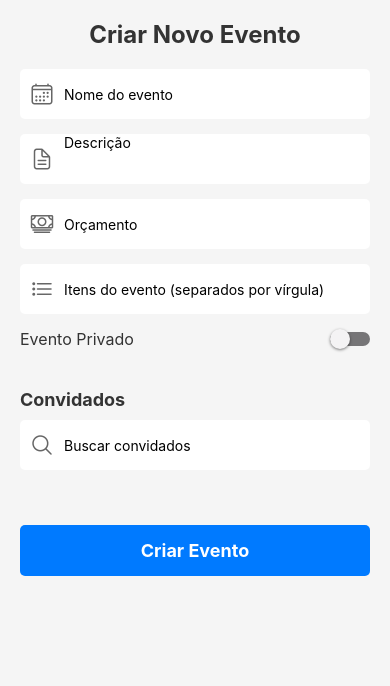
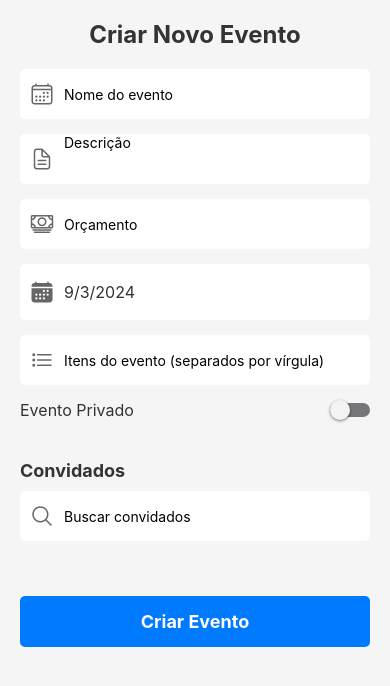
Before and after one commit to JeanLuccaZampieri/ProjetoVI, a React Native app: screen /CadastrarEvento in a window 390 px wide. Shown: the top 686 px of the page. Built offline with nearby package versions, Linux system fonts and the light colour scheme.

Commit message:
modified:   package-lock.json 	modified:   package.json 	modified:   src/pages/cadastrarEvento/CadastrarEvento.js 	modified:   src/pages/editarEventos/EditarEventos.js 	modified:   src/pages/pesquisa/pesquisa.js

```diff
--- a/package.json
+++ b/package.json
@@ -9,6 +9,7 @@
     "web": "expo start --web"
   },
   "dependencies": {
+    "@react-native-community/datetimepicker": "8.0.1",
     "@react-native-community/masked-view": "^0.1.11",
     "@react-navigation/native": "^6.1.18",
     "@react-navigation/stack": "^6.4.1",
--- a/src/pages/cadastrarEvento/CadastrarEvento.js
+++ b/src/pages/cadastrarEvento/CadastrarEvento.js
@@ -4,6 +4,7 @@ import { useNavigation } from '@react-navigation/native';
 import Icon from 'react-native-vector-icons/Ionicons';
 import { firestore, auth } from '../../firebaseConfig';
 import { collection, addDoc, getDocs, query, where } from 'firebase/firestore';
+import DateTimePicker from '@react-native-community/datetimepicker';
 
 const CreateEventScreen = () => {
   const [eventName, setEventName] = useState('');
@@ -14,6 +15,8 @@ const CreateEventScreen = () => {
   const [guests, setGuests] = useState([]);
   const [selectedGuests, setSelectedGuests] = useState([]);
   const [searchQuery, setSearchQuery] = useState('');
+  const [date, setDate] = useState(new Date());
+  const [showDatePicker, setShowDatePicker] = useState(false);
 
   const navigation = useNavigation();
 
@@ -38,7 +41,7 @@ const CreateEventScreen = () => {
   };
 
   const handleCreateEvent = async () => {
-    if (!eventName || !description || !budget) {
+    if (!eventName || !description || !budget || !date) {
       Alert.alert('Erro', 'Por favor, preencha todos os campos obrigatórios.');
       return;
     }
@@ -52,7 +55,9 @@ const CreateEventScreen = () => {
         isPrivate,
         guests: selectedGuests,
         createdBy: auth.currentUser.uid,
-        createdAt: new Date()
+        createdAt: new Date(),
+        eventDate: date,
+        isActive: true
       };
 
       await addDoc(collection(firestore, 'events'), eventData);
@@ -76,6 +81,12 @@ const CreateEventScreen = () => {
     guest.name.toLowerCase().includes(searchQuery.toLowerCase()) ||
     guest.email.toLowerCase().includes(searchQuery.toLowerCase())
   );
+
+  const onDateChange = (event, selectedDate) => {
+    const currentDate = selectedDate || date;
+    setShowDatePicker(false);
+    setDate(currentDate);
+  };
 
   return (
     <ScrollView style={styles.container}>
@@ -112,6 +123,22 @@ const CreateEventScreen = () => {
           keyboardType="numeric"
         />
       </View>
+
+      <TouchableOpacity style={styles.datePickerButton} onPress={() => setShowDatePicker(true)}>
+        <Icon name="calendar" size={24} color="#666" style={styles.inputIcon} />
+        <Text style={styles.datePickerButtonText}>
+          {date.toLocaleDateString()}
+        </Text>
+      </TouchableOpacity>
+
+      {showDatePicker && (
+        <DateTimePicker
+          value={date}
+          mode="date"
+          display="default"
+          onChange={onDateChange}
+        />
+      )}
 
       <View style={styles.inputContainer}>
         <Icon name="list-outline" size={24} color="#666" style={styles.inputIcon} />
@@ -197,6 +224,19 @@ const styles = StyleSheet.create({
     flex: 1,
     height: 50,
   },
+  datePickerButton: {
+    flexDirection: 'row',
+    alignItems: 'center',
+    backgroundColor: '#FFFFFF',
+    borderRadius: 5,
+    marginBottom: 15,
+    paddingHorizontal: 10,
+    paddingVertical: 15,
+  },
+  datePickerButtonText: {
+    fontSize: 16,
+    color: '#333',
+  },
   switchContainer: {
     flexDirection: 'row',
     alignItems: 'center',
--- a/src/pages/editarEventos/EditarEventos.js
+++ b/src/pages/editarEventos/EditarEventos.js
@@ -4,6 +4,7 @@ import { useNavigation, useRoute } from '@react-navigation/native';
 import Icon from 'react-native-vector-icons/Ionicons';
 import { firestore, auth } from '../../firebaseConfig';
 import { doc, getDoc, updateDoc, collection, getDocs, query, where } from 'firebase/firestore';
+import DateTimePicker from '@react-native-community/datetimepicker';
 
 const EditEventScreen = () => {
   const [eventName, setEventName] = useState('');
@@ -14,6 +15,8 @@ const EditEventScreen = () => {
   const [guests, setGuests] = useState([]);
   const [selectedGuests, setSelectedGuests] = useState([]);
   const [searchQuery, setSearchQuery] = useState('');
+  const [date, setDate] = useState(new Date());
+  const [showDatePicker, setShowDatePicker] = useState(false);
 
   const navigation = useNavigation();
   const route = useRoute();
@@ -36,6 +39,7 @@ const EditEventScreen = () => {
         setItems(eventData.items.join(', '));
         setIsPrivate(eventData.isPrivate);
         setSelectedGuests(eventData.guests || []);
+        setDate(eventData.eventDate ? eventData.eventDate.toDate() : new Date());
       } else {
         Alert.alert('Erro', 'Evento não encontrado');
         navigation.goBack();
@@ -63,7 +67,7 @@ const EditEventScreen = () => {
   };
 
   const handleUpdateEvent = async () => {
-    if (!eventName || !description || !budget) {
+    if (!eventName || !description || !budget || !date) {
       Alert.alert('Erro', 'Por favor, preencha todos os campos obrigatórios.');
       return;
     }
@@ -77,6 +81,7 @@ const EditEventScreen = () => {
         items: items.split(',').map(item => item.trim()),
         isPrivate,
         guests: selectedGuests,
+        eventDate: date,
         updatedAt: new Date()
       });
       Alert.alert('Sucesso', 'Evento atualizado com sucesso!');
@@ -99,6 +104,12 @@ const EditEventScreen = () => {
     guest.name.toLowerCase().includes(searchQuery.toLowerCase()) ||
     guest.email.toLowerCase().includes(searchQuery.toLowerCase())
   );
+
+  const onDateChange = (event, selectedDate) => {
+    const currentDate = selectedDate || date;
+    setShowDatePicker(false);
+    setDate(currentDate);
+  };
 
   return (
     <ScrollView style={styles.container}>
@@ -135,6 +146,22 @@ const EditEventScreen = () => {
           keyboardType="numeric"
         />
       </View>
+
+      <TouchableOpacity style={styles.datePickerButton} onPress={() => setShowDatePicker(true)}>
+        <Icon name="calendar" size={24} color="#666" style={styles.inputIcon} />
+        <Text style={styles.datePickerButtonText}>
+          {date.toLocaleDateString()}
+        </Text>
+      </TouchableOpacity>
+
+      {showDatePicker && (
+        <DateTimePicker
+          value={date}
+          mode="date"
+          display="default"
+          onChange={onDateChange}
+        />
+      )}
 
       <View style={styles.inputContainer}>
         <Icon name="list-outline" size={24} color="#666" style={styles.inputIcon} />
@@ -220,6 +247,19 @@ const styles = StyleSheet.create({
     flex: 1,
     height: 50,
   },
+  datePickerButton: {
+    flexDirection: 'row',
+    alignItems: 'center',
+    backgroundColor: '#FFFFFF',
+    borderRadius: 5,
+    marginBottom: 15,
+    paddingHorizontal: 10,
+    paddingVertical: 15,
+  },
+  datePickerButtonText: {
+    fontSize: 16,
+    color: '#333',
+  },
   switchContainer: {
     flexDirection: 'row',
     alignItems: 'center',
--- a/src/pages/pesquisa/pesquisa.js
+++ b/src/pages/pesquisa/pesquisa.js
@@ -1,23 +1,44 @@
-import React, { useState } from 'react';
+import React, { useState, useEffect } from 'react';
 import { View, Text, StyleSheet, ScrollView, TouchableOpacity, TextInput } from 'react-native';
 import Icon from 'react-native-vector-icons/Ionicons';
 import Footer from '../../componentes/footer';
+import { firestore } from '../../firebaseConfig';
+import { collection, query, where, getDocs } from 'firebase/firestore';
 
 export default function SearchScreen() {
   const [searchQuery, setSearchQuery] = useState('');
+  const [events, setEvents] = useState([]);
 
-  const events = [
-    { id: 1, title: 'Conferência de Tech', date: '20 Jun', category: 'Tecnologia' },
-    { id: 2, title: 'Workshop de Design', date: '15 Jun', category: 'Design' },
-    { id: 3, title: 'Meetup de Startups', date: '25 Jun', category: 'Negócios' },
-    { id: 4, title: 'Feira de Empregos', date: '30 Jun', category: 'Carreira' },
-    { id: 5, title: 'Festival de Música', date: '5 Jul', category: 'Entretenimento' },
-  ];
+  useEffect(() => {
+    fetchEvents();
+  }, []);
 
-  const filteredEvents = events.filter(event =>
-    event.title.toLowerCase().includes(searchQuery.toLowerCase()) ||
-    event.category.toLowerCase().includes(searchQuery.toLowerCase())
-  );
+  const fetchEvents = async () => {
+    try {
+      const eventsRef = collection(firestore, 'events');
+      const q = query(
+        eventsRef,
+        where('isActive', '==', true)
+      );
+
+      const querySnapshot = await getDocs(q);
+      const fetchedEvents = querySnapshot.docs.map(doc => ({
+        id: doc.id,
+        ...doc.data()
+      }));
+      setEvents(fetchedEvents);
+    } catch (error) {
+      console.error('Error fetching events:', error);
+    }
+  };
+
+  const filteredEvents = events.filter(event => {
+    const lowercaseQuery = searchQuery.toLowerCase();
+    return (
+      (event.name && event.name.toLowerCase().includes(lowercaseQuery)) ||
+      (event.category && event.category.toLowerCase().includes(lowercaseQuery))
+    );
+  });
 
   return (
     <View style={styles.container}>
@@ -39,11 +60,11 @@ export default function SearchScreen() {
         {filteredEvents.map((event) => (
           <TouchableOpacity key={event.id} style={styles.eventCard}>
             <View style={styles.eventInfo}>
-              <Text style={styles.eventTitle}>{event.title}</Text>
-              <Text style={styles.eventDate}>{event.date}</Text>
+              <Text style={styles.eventTitle}>{event.name || 'Evento sem nome'}</Text>
+              <Text style={styles.eventDate}>{event.date || 'Data não especificada'}</Text>
             </View>
             <View style={styles.eventCategory}>
-              <Text style={styles.eventCategoryText}>{event.category}</Text>
+              <Text style={styles.eventCategoryText}>{event.category || 'Sem categoria'}</Text>
             </View>
           </TouchableOpacity>
         ))}
@@ -85,7 +106,6 @@ const styles = StyleSheet.create({
     borderColor: '#E0E0E0',
     borderWidth: 1,
     borderRadius: 20,
-
     paddingHorizontal: 16,
   },
   content: {
```
Also changed, not shown: 1 other file (tests, documents, lock files or other folders).
